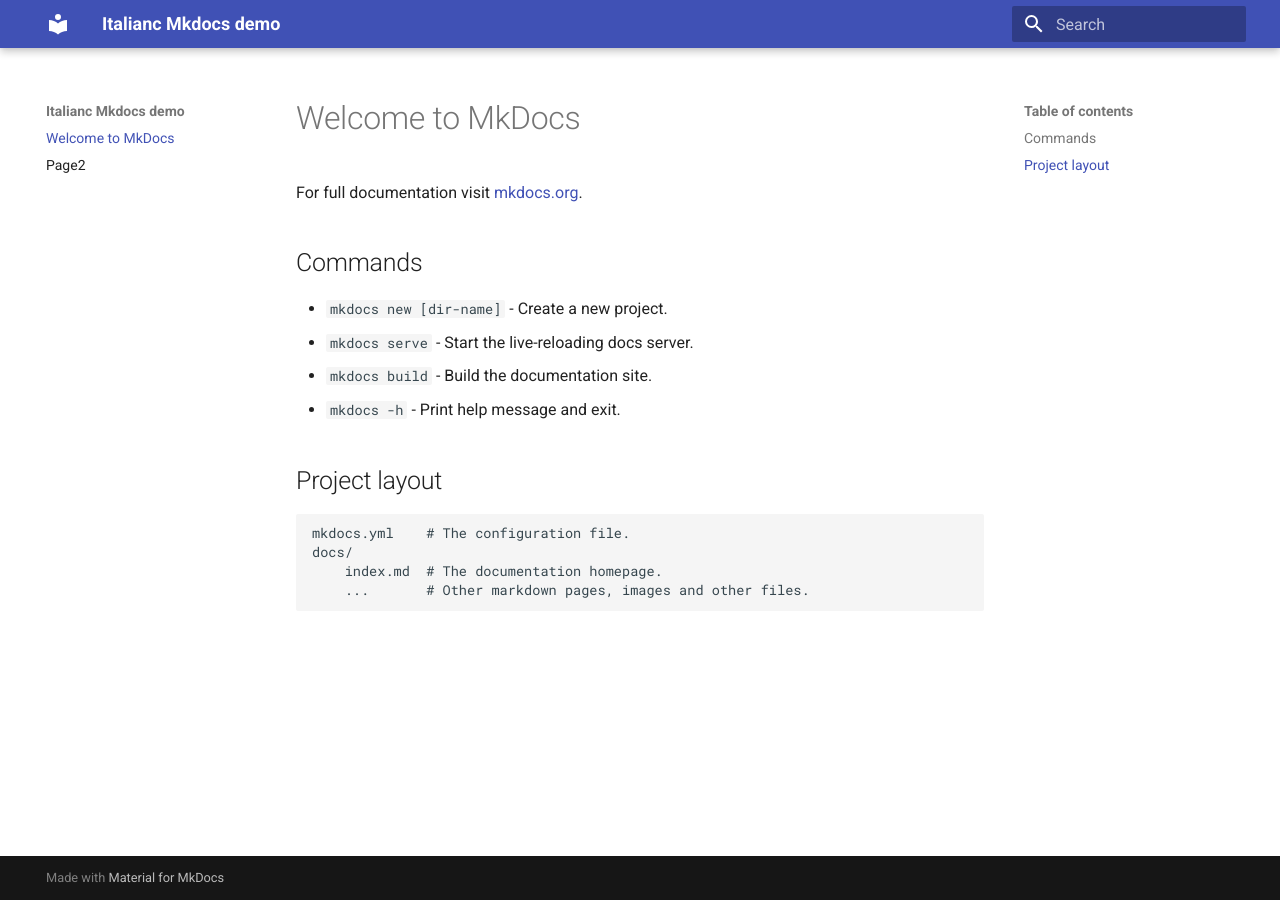
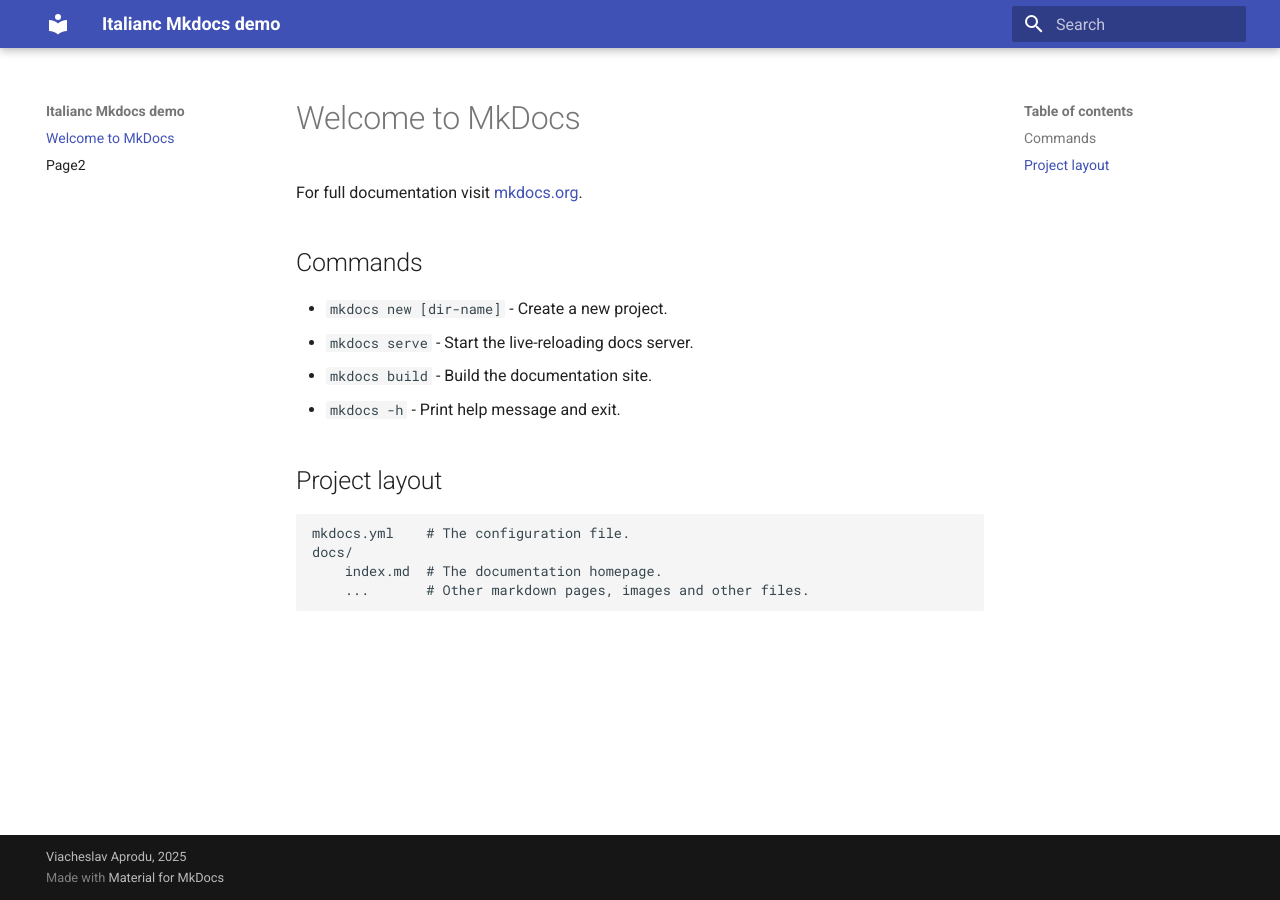
Before and after one commit to Vjacheslav772/mkdocs-demo, an MkDocs documentation site: the page built from docs/index.md, in a window 1280 px wide. Built offline with MkDocs 1.6.1 and Material for MkDocs 9.7.7, drawn with Linux system fonts in a browser that asks for light colours.

Commit message:
Init commit

```diff
--- a/mkdocs.yml
+++ b/mkdocs.yml
@@ -1,7 +1,9 @@
 site_name: Italianc Mkdocs demo
-site_url: https://Vjacheslav772.github.io/mkdocs-demo1
+site_url: https://Vjacheslav772.github.io/mkdocs-demo1/
 theme:
   name: material
+site_author: Viacheslav Aprodu
+copyright: Viacheslav Aprodu, 2025
 markdown_extensions:
   - admonition
   - pymdownx.details
```
Also changed, not shown: 2 other files.
